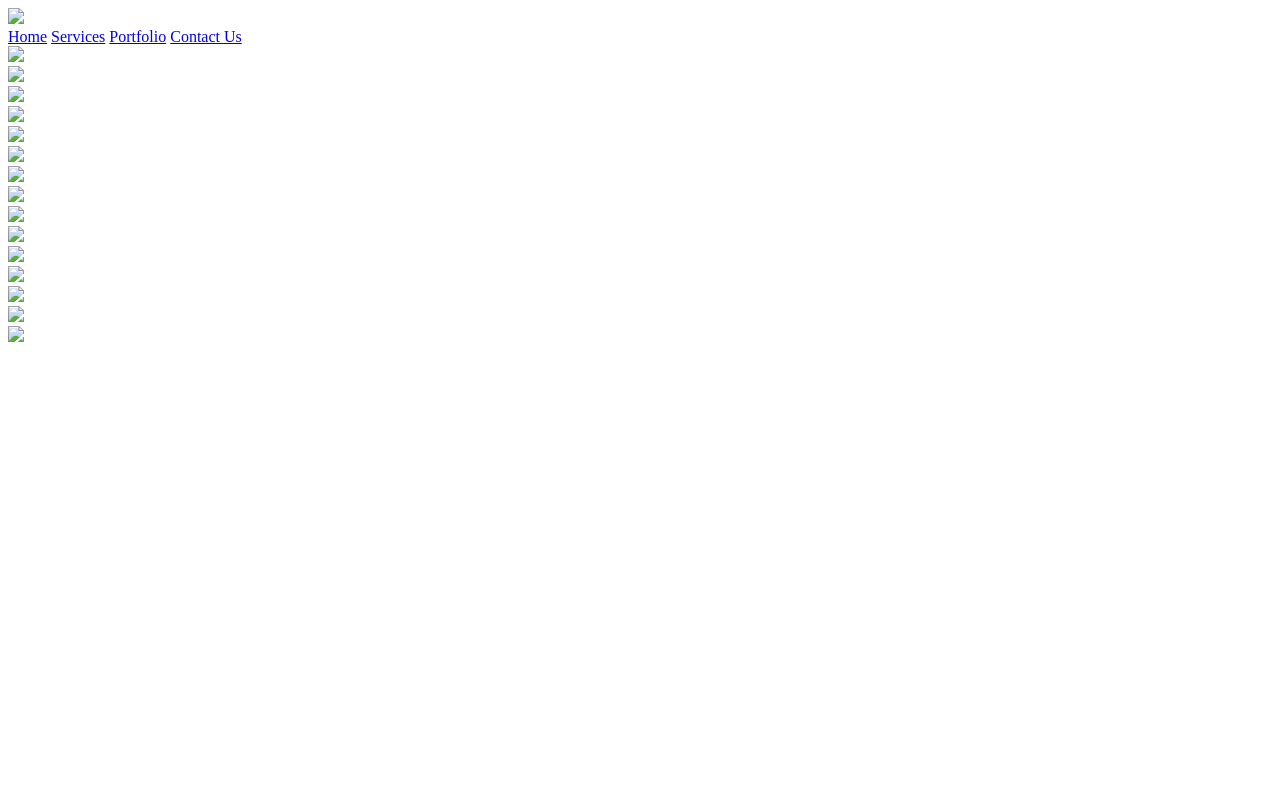
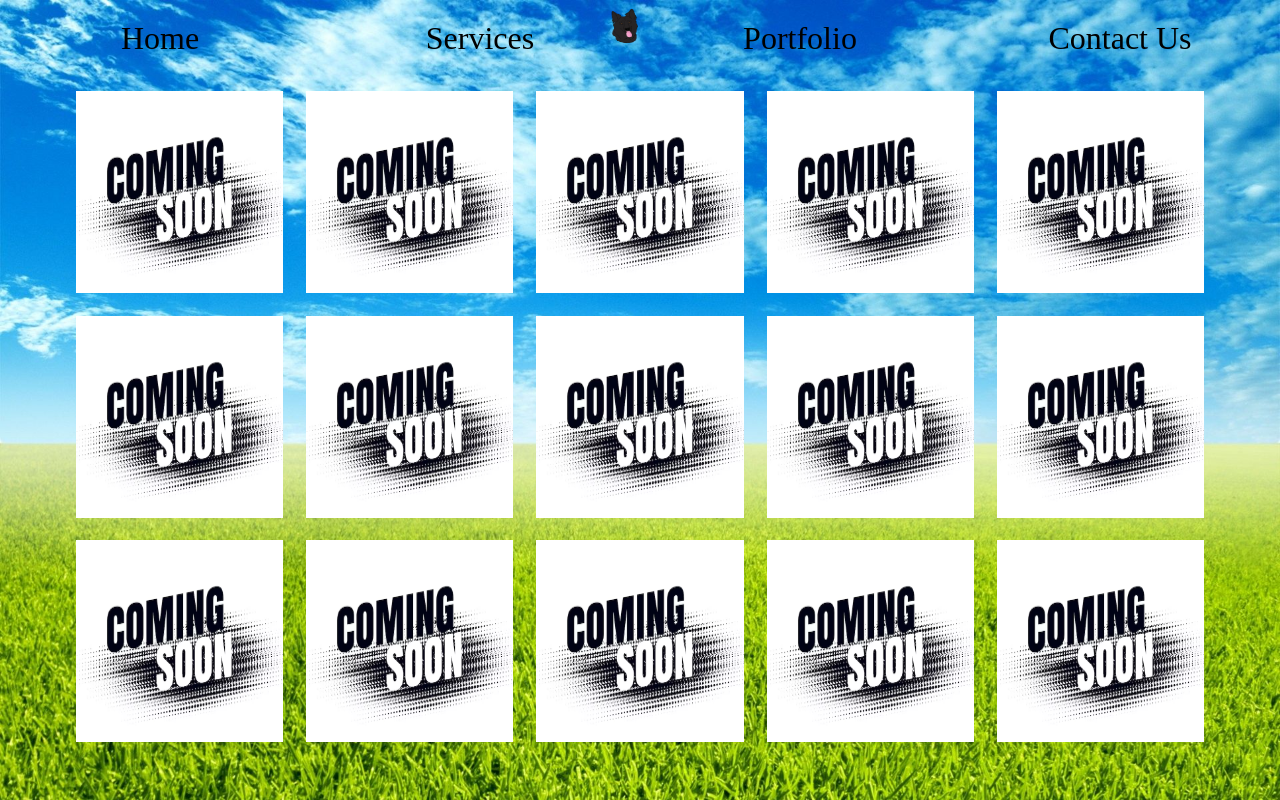
Before and after one commit to Kipensi/Blazinglandscapeswebs, a plain HTML site: page AboutUs.html in a window 1280 px wide. Drawn offline with Linux system fonts and the light colour scheme; the site is published under a folder, as on GitHub Pages, so addresses that start at the root find nothing.

Commit message:
Update AboutUs.html

```diff
--- a/AboutUs.html
+++ b/AboutUs.html
@@ -1,33 +1,33 @@
 <!DOCTYPE html>
 <html >
     <header>
-        <link rel="Stylesheet" href="/Rolo's home.css">
+        <link rel="Stylesheet" href="Rolo's home.css">
     </header>
     <body class="Background">
-        <div class="CompanyName"><img class="CompanyName" src="/logo.png"></div>
+        <div class="CompanyName"><img class="CompanyName" src="logo.png"></div>
         <div class="Header">
             <div class="Grassbac"></div>
-            <a class="Home" href="/Home.html" title="Home">Home</a>
-            <a class="Services" href="/Servcies.html" title="Services">Services</a>
-            <a class="AboutUs" href="/AboutUs.html" title="AboutUs">Portfolio</a>
-            <a class="ContactUs" href="/ContactUs.html" title="ContactUs">Contact Us</a>
+            <a class="Home" href="Home.html" title="Home">Home</a>
+            <a class="Services" href="Servcies.html" title="Services">Services</a>
+            <a class="AboutUs" href="AboutUs.html" title="AboutUs">Portfolio</a>
+            <a class="ContactUs" href="ContactUs.html" title="ContactUs">Contact Us</a>
         </div>
         <div class="PortfolioBody">
-            <div class="Portpic1"><img class="Portpicin" src="/abstract-coming-soon-halftone-style-background-design_1017-27282.avif"></div>
-            <div class="Portpic2"><img class="Portpicin" src="/abstract-coming-soon-halftone-style-background-design_1017-27282.avif"></div>
-            <div class="Portpic3"><img class="Portpicin" src="/abstract-coming-soon-halftone-style-background-design_1017-27282.avif"></div>
-            <div class="Portpic4"><img class="Portpicin" src="/abstract-coming-soon-halftone-style-background-design_1017-27282.avif"></div>
-            <div class="Portpic5"><img class="Portpicin" src="/abstract-coming-soon-halftone-style-background-design_1017-27282.avif"></div>
-            <div class="Portpic6"><img class="Portpicin" src="/abstract-coming-soon-halftone-style-background-design_1017-27282.avif"></div>
-            <div class="Portpic7"><img class="Portpicin" src="/abstract-coming-soon-halftone-style-background-design_1017-27282.avif"></div>
-            <div class="Portpic8"><img class="Portpicin" src="/abstract-coming-soon-halftone-style-background-design_1017-27282.avif"></div>
-            <div class="Portpic9"><img class="Portpicin" src="/abstract-coming-soon-halftone-style-background-design_1017-27282.avif"></div>
-            <div class="Portpic10"><img class="Portpicin" src="/abstract-coming-soon-halftone-style-background-design_1017-27282.avif"></div>
-            <div class="Portpic11"><img class="Portpicin" src="/abstract-coming-soon-halftone-style-background-design_1017-27282.avif"></div>
-            <div class="Portpic12"><img class="Portpicin" src="/abstract-coming-soon-halftone-style-background-design_1017-27282.avif"></div>
-            <div class="Portpic13"><img class="Portpicin" src="/abstract-coming-soon-halftone-style-background-design_1017-27282.avif"></div>
-            <div class="Portpic14"><img class="Portpicin" src="/abstract-coming-soon-halftone-style-background-design_1017-27282.avif"></div>
-            <div class="Portpic15"><img class="Portpicin" src="/abstract-coming-soon-halftone-style-background-design_1017-27282.avif"></div>
+            <div class="Portpic1"><img class="Portpicin" src="abstract-coming-soon-halftone-style-background-design_1017-27282.avif"></div>
+            <div class="Portpic2"><img class="Portpicin" src="abstract-coming-soon-halftone-style-background-design_1017-27282.avif"></div>
+            <div class="Portpic3"><img class="Portpicin" src="abstract-coming-soon-halftone-style-background-design_1017-27282.avif"></div>
+            <div class="Portpic4"><img class="Portpicin" src="abstract-coming-soon-halftone-style-background-design_1017-27282.avif"></div>
+            <div class="Portpic5"><img class="Portpicin" src="abstract-coming-soon-halftone-style-background-design_1017-27282.avif"></div>
+            <div class="Portpic6"><img class="Portpicin" src="abstract-coming-soon-halftone-style-background-design_1017-27282.avif"></div>
+            <div class="Portpic7"><img class="Portpicin" src="abstract-coming-soon-halftone-style-background-design_1017-27282.avif"></div>
+            <div class="Portpic8"><img class="Portpicin" src="abstract-coming-soon-halftone-style-background-design_1017-27282.avif"></div>
+            <div class="Portpic9"><img class="Portpicin" src="abstract-coming-soon-halftone-style-background-design_1017-27282.avif"></div>
+            <div class="Portpic10"><img class="Portpicin" src="abstract-coming-soon-halftone-style-background-design_1017-27282.avif"></div>
+            <div class="Portpic11"><img class="Portpicin" src="abstract-coming-soon-halftone-style-background-design_1017-27282.avif"></div>
+            <div class="Portpic12"><img class="Portpicin" src="abstract-coming-soon-halftone-style-background-design_1017-27282.avif"></div>
+            <div class="Portpic13"><img class="Portpicin" src="abstract-coming-soon-halftone-style-background-design_1017-27282.avif"></div>
+            <div class="Portpic14"><img class="Portpicin" src="abstract-coming-soon-halftone-style-background-design_1017-27282.avif"></div>
+            <div class="Portpic15"><img class="Portpicin" src="abstract-coming-soon-halftone-style-background-design_1017-27282.avif"></div>
         </div>
 
     </body>
```
